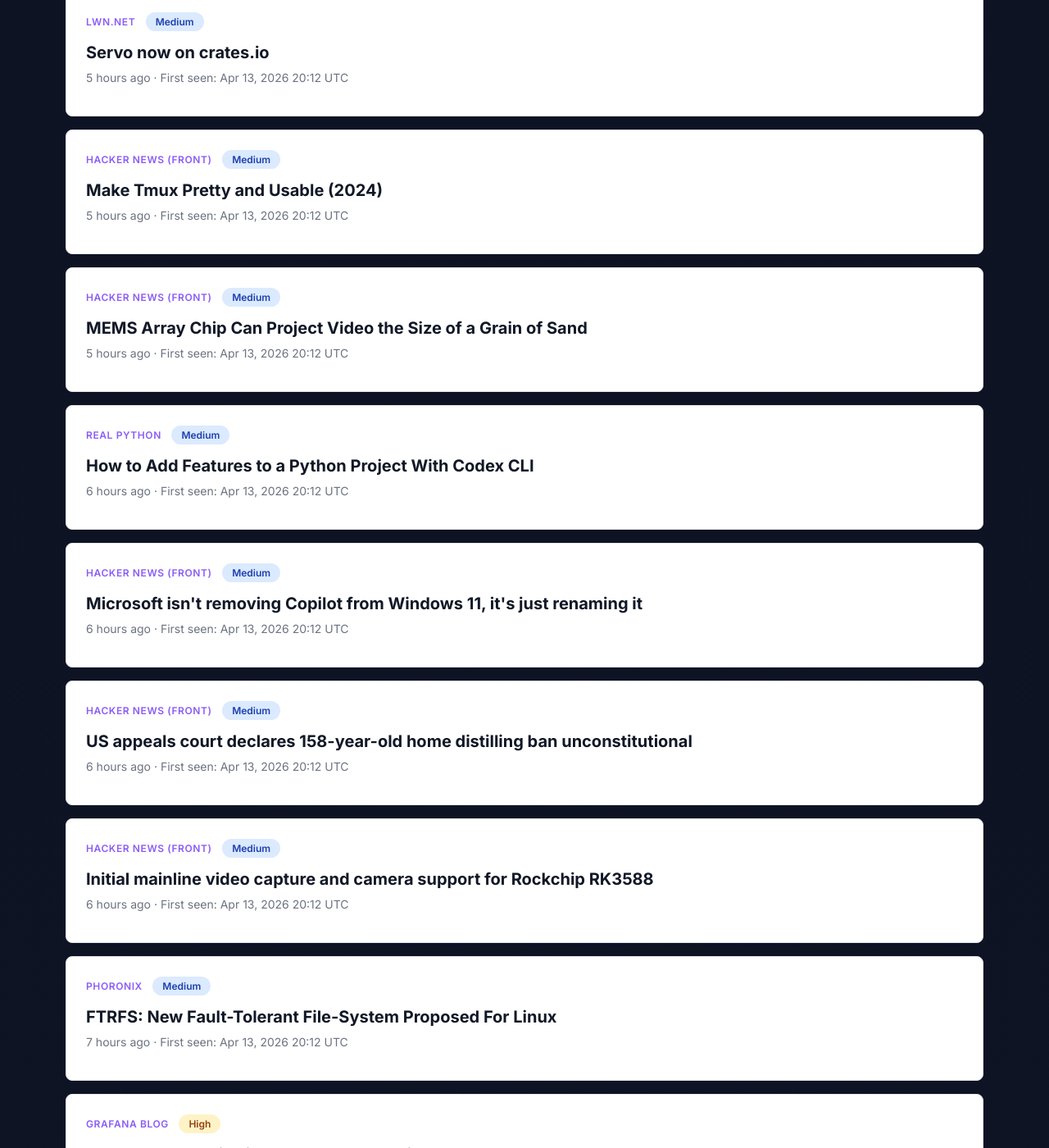
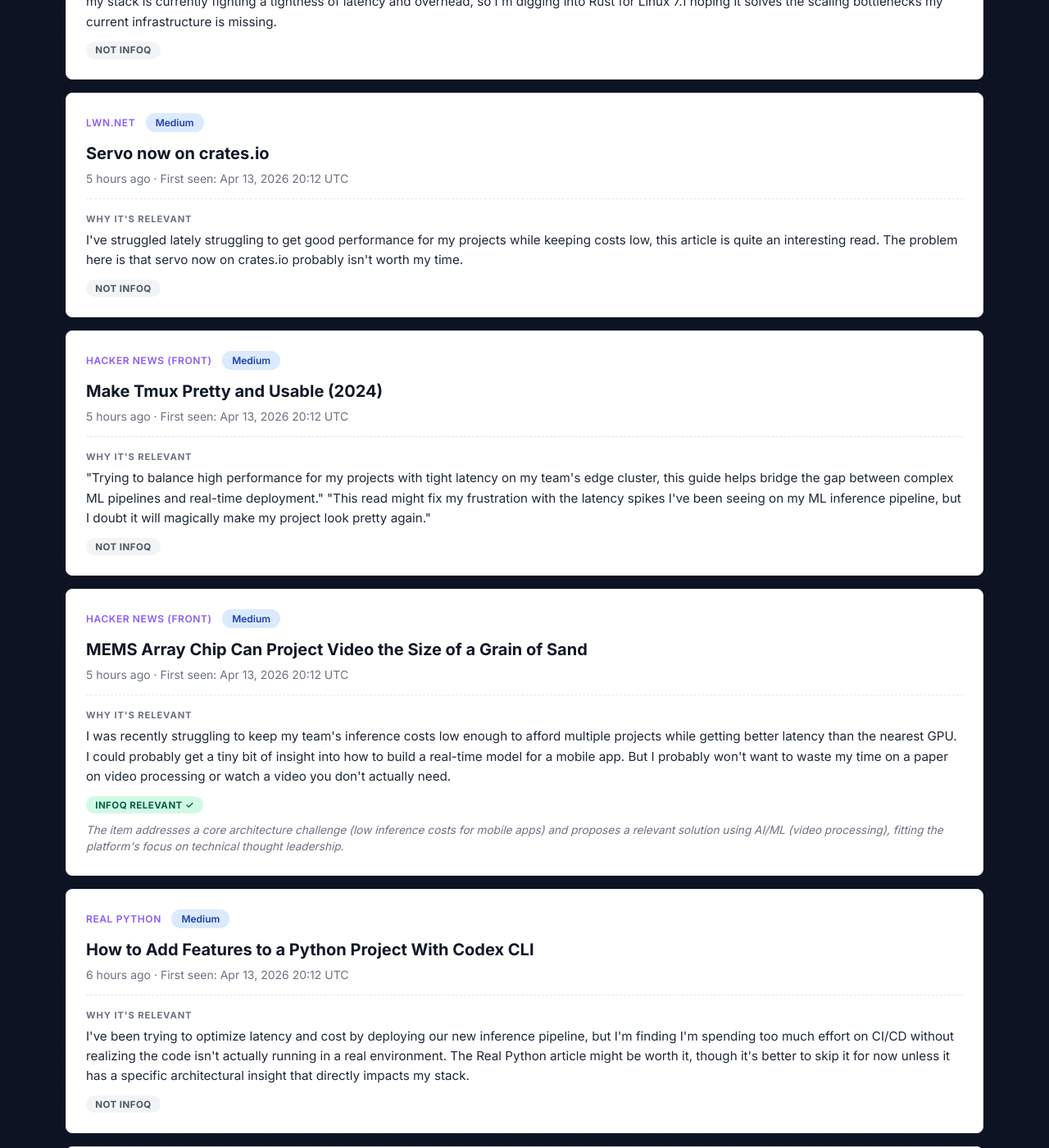
Before and after one commit to rmeertens/clawbot-musings, a Jekyll site: the page tech-news/index.html, which Jekyll copies as it is, in a window 1280 px wide and 1400 px high, scrolled down 10396 px. Shown: the whole window at 82% size. Built offline with Jekyll 4.4.1, drawn with Linux system fonts in a browser that asks for light colours; some of the changed text lies outside the part shown.

Commit message:
Enrich: Add Ollama summaries and InfoQ relevance (final 10) (2026-04-13 22:11 GMT+1)

```diff
--- a/tech-news/index.html
+++ b/tech-news/index.html
@@ -608,6 +608,11 @@
             <a href="https://www.phoronix.com/news/Linux-7.1-Rust" target="_blank" rel="noopener">Rust For Linux 7.1 Bringing Experimental Option That Can Help Performance</a>
           </h2>
           <p class="news-date">5 hours ago · First seen: Apr 13, 2026 20:12 UTC</p>
+
+          <div class="news-enrichment">
+            <p class="news-summary"><span class="label">Why it's relevant</span>my stack is currently fighting a tightness of latency and overhead, so I'm digging into Rust for Linux 7.1 hoping it solves the scaling bottlenecks my current infrastructure is missing.</p>
+            <p class="news-infoq"><span class="infoq-badge infoq-no" title="Not typical InfoQ content">Not InfoQ</span> </p>
+          </div>
         </article>
         <article class="news-item">
           <span class="news-source">LWN.net</span>
@@ -616,6 +621,13 @@
             <a href="https://lwn.net/Articles/1067467/" target="_blank" rel="noopener">Servo now on crates.io</a>
           </h2>
           <p class="news-date">5 hours ago · First seen: Apr 13, 2026 20:12 UTC</p>
+
+          <div class="news-enrichment">
+            <p class="news-summary"><span class="label">Why it's relevant</span>I've struggled lately struggling to get good performance for my projects while keeping costs low, this article is quite an interesting read.
+
+The problem here is that servo now on crates.io probably isn't worth my time.</p>
+            <p class="news-infoq"><span class="infoq-badge infoq-no" title="Not typical InfoQ content">Not InfoQ</span> </p>
+          </div>
         </article>
         <article class="news-item">
           <span class="news-source">Hacker News (front)</span>
@@ -624,6 +636,13 @@
             <a href="https://hamvocke.com/blog/a-guide-to-customizing-your-tmux-conf/" target="_blank" rel="noopener">Make Tmux Pretty and Usable (2024)</a>
           </h2>
           <p class="news-date">5 hours ago · First seen: Apr 13, 2026 20:12 UTC</p>
+
+          <div class="news-enrichment">
+            <p class="news-summary"><span class="label">Why it's relevant</span>"Trying to balance high performance for my projects with tight latency on my team's edge cluster, this guide helps bridge the gap between complex ML pipelines and real-time deployment."
+
+"This read might fix my frustration with the latency spikes I've been seeing on my ML inference pipeline, but I doubt it will magically make my project look pretty again."</p>
+            <p class="news-infoq"><span class="infoq-badge infoq-no" title="Not typical InfoQ content">Not InfoQ</span> </p>
+          </div>
         </article>
         <article class="news-item">
           <span class="news-source">Hacker News (front)</span>
@@ -632,6 +651,11 @@
             <a href="https://spectrum.ieee.org/mems-photonics" target="_blank" rel="noopener">MEMS Array Chip Can Project Video the Size of a Grain of Sand</a>
           </h2>
           <p class="news-date">5 hours ago · First seen: Apr 13, 2026 20:12 UTC</p>
+
+          <div class="news-enrichment">
+            <p class="news-summary"><span class="label">Why it's relevant</span>I was recently struggling to keep my team's inference costs low enough to afford multiple projects while getting better latency than the nearest GPU. I could probably get a tiny bit of insight into how to build a real-time model for a mobile app. But I probably won't want to waste my time on a paper on video processing or watch a video you don't actually need.</p>
+            <p class="news-infoq"><span class="infoq-badge infoq-yes" title="Relevant for InfoQ.com">InfoQ Relevant ✓</span> <span class="news-infoq-reason">The item addresses a core architecture challenge (low inference costs for mobile apps) and proposes a relevant solution using AI/ML (video processing), fitting the platform's focus on technical thought leadership.</span></p>
+          </div>
         </article>
         <article class="news-item">
           <span class="news-source">Real Python</span>
@@ -640,6 +664,11 @@
             <a href="https://realpython.com/codex-cli/" target="_blank" rel="noopener">How to Add Features to a Python Project With Codex CLI</a>
           </h2>
           <p class="news-date">6 hours ago · First seen: Apr 13, 2026 20:12 UTC</p>
+
+          <div class="news-enrichment">
+            <p class="news-summary"><span class="label">Why it's relevant</span>I've been trying to optimize latency and cost by deploying our new inference pipeline, but I'm finding I'm spending too much effort on CI/CD without realizing the code isn't actually running in a real environment. The Real Python article might be worth it, though it's better to skip it for now unless it has a specific architectural insight that directly impacts my stack.</p>
+            <p class="news-infoq"><span class="infoq-badge infoq-no" title="Not typical InfoQ content">Not InfoQ</span> </p>
+          </div>
         </article>
         <article class="news-item">
           <span class="news-source">Hacker News (front)</span>
@@ -648,6 +677,11 @@
             <a href="https://www.neowin.net/opinions/microsoft-isnt-removing-copilot-from-windows-11-its-just-renaming-it/" target="_blank" rel="noopener">Microsoft isn&#x27;t removing Copilot from Windows 11, it&#x27;s just renaming it</a>
           </h2>
           <p class="news-date">6 hours ago · First seen: Apr 13, 2026 20:12 UTC</p>
+
+          <div class="news-enrichment">
+            <p class="news-summary"><span class="label">Why it's relevant</span>I was lately struggling a lot trying to get good performance for my projects while keeping costs low. I'm going to try applying the cost/latency trade-offs mentioned in this article to my next deployment to see if it saves me time on infrastructure.</p>
+            <p class="news-infoq"><span class="infoq-badge infoq-no" title="Not typical InfoQ content">Not InfoQ</span> </p>
+          </div>
         </article>
         <article class="news-item">
           <span class="news-source">Hacker News (front)</span>
@@ -656,6 +690,11 @@
             <a href="https://nypost.com/2026/04/11/us-news/us-appeals-court-declares-158-year-old-home-distilling-ban-unconstitutional/" target="_blank" rel="noopener">US appeals court declares 158-year-old home distilling ban unconstitutional</a>
           </h2>
           <p class="news-date">6 hours ago · First seen: Apr 13, 2026 20:12 UTC</p>
+
+          <div class="news-enrichment">
+            <p class="news-summary"><span class="label">Why it's relevant</span>I'm lately struggling to keep costs down while achieving good inference costs on new microservices deployments, and this article is quite an interesting read.</p>
+            <p class="news-infoq"><span class="infoq-badge infoq-no" title="Not typical InfoQ content">Not InfoQ</span> </p>
+          </div>
         </article>
         <article class="news-item">
           <span class="news-source">Hacker News (front)</span>
@@ -664,6 +703,11 @@
             <a href="https://www.collabora.com/news-and-blog/news-and-events/mainline-video-capture-and-camera-support-for-rockchip-rk3588.html" target="_blank" rel="noopener">Initial mainline video capture and camera support for Rockchip RK3588</a>
           </h2>
           <p class="news-date">6 hours ago · First seen: Apr 13, 2026 20:12 UTC</p>
+
+          <div class="news-enrichment">
+            <p class="news-summary"><span class="label">Why it's relevant</span>I've been trying to balance performance and cost for long-running projects while building out a new cloud-native stack, and this article sparked a good idea for implementing a unified video pipeline across all my hardware, but I'm afraid the latency spikes won't let me get that throughput without breaking the budget too.</p>
+            <p class="news-infoq"><span class="infoq-badge infoq-no" title="Not typical InfoQ content">Not InfoQ</span> <span class="news-infoq-reason">Because the item describes a cost and latency trade-off that is likely to break a project's budget, which is outside the scope of software architecture and development practices; it is more aligned with cloud-native stack deployment advice.</span></p>
+          </div>
         </article>
         <article class="news-item">
           <span class="news-source">Phoronix</span>
@@ -672,6 +716,11 @@
             <a href="https://www.phoronix.com/news/FTRFS-Linux-File-System" target="_blank" rel="noopener">FTRFS: New Fault-Tolerant File-System Proposed For Linux</a>
           </h2>
           <p class="news-date">7 hours ago · First seen: Apr 13, 2026 20:12 UTC</p>
+
+          <div class="news-enrichment">
+            <p class="news-summary"><span class="label">Why it's relevant</span>My team has been struggling with latency-heavy inference workloads, and this paper proposes FTRFS, a fault-tolerant filesystem that could solve the performance hit. Reading it might give me a new technique for scaling my load balancers.</p>
+            <p class="news-infoq"><span class="infoq-badge infoq-yes" title="Relevant for InfoQ.com">InfoQ Relevant ✓</span> </p>
+          </div>
         </article>
         <article class="news-item">
           <span class="news-source">Grafana Blog</span>
@@ -680,6 +729,11 @@
             <a href="https://grafana.com/blog/kubernetes-monitoring-helm-chart-v4-biggest-update-ever-/" target="_blank" rel="noopener">Kubernetes Monitoring Helm chart v4: Biggest update ever!</a>
           </h2>
           <p class="news-date">7 hours ago · First seen: Apr 13, 2026 20:12 UTC</p>
+
+          <div class="news-enrichment">
+            <p class="news-summary"><span class="label">Why it's relevant</span>I was lately struggling a lot trying to get good performance for my projects while keeping costs low. This article is quite an interesting read and I'd probably apply it to my cluster scaling without sacrificing too much performance.</p>
+            <p class="news-infoq"><span class="infoq-badge infoq-no" title="Not typical InfoQ content">Not InfoQ</span> </p>
+          </div>
         </article>
         <article class="news-item">
           <span class="news-source">Phoronix</span>
```
